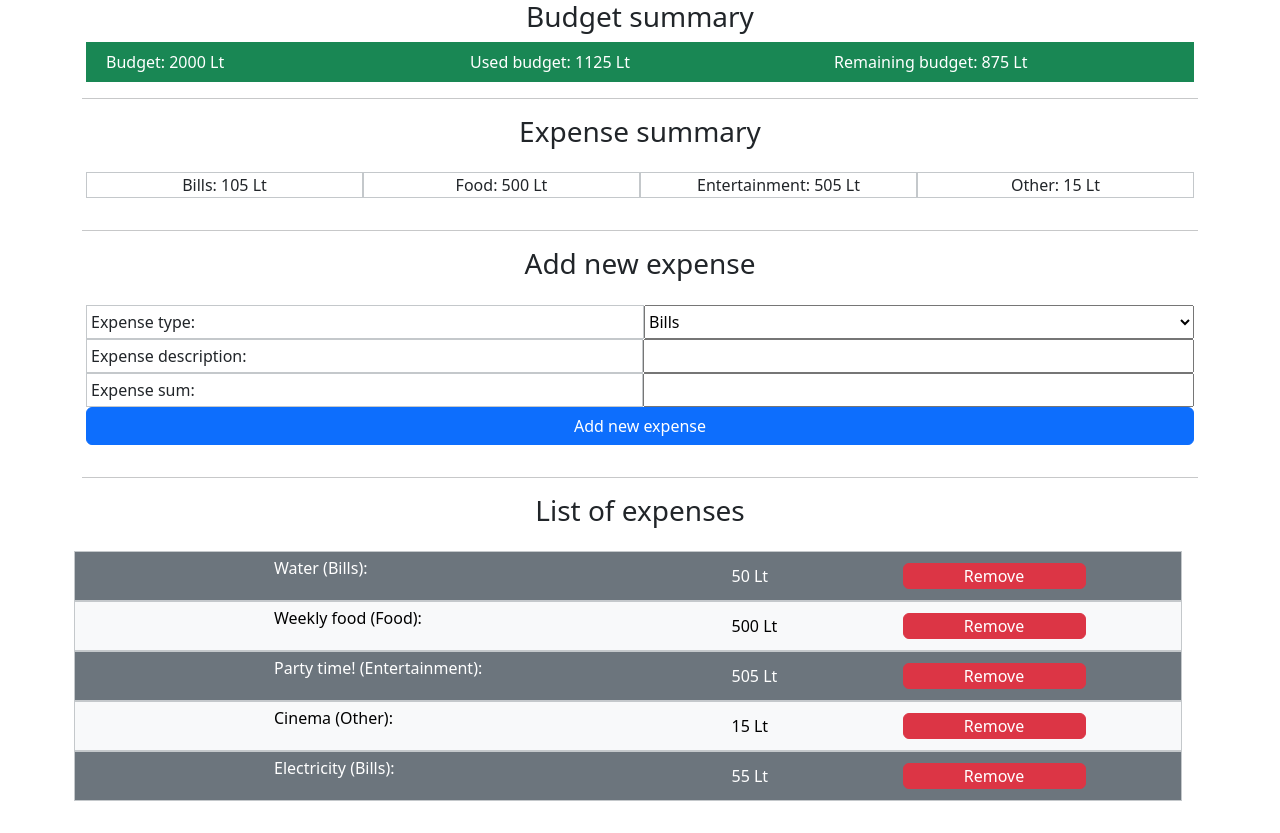
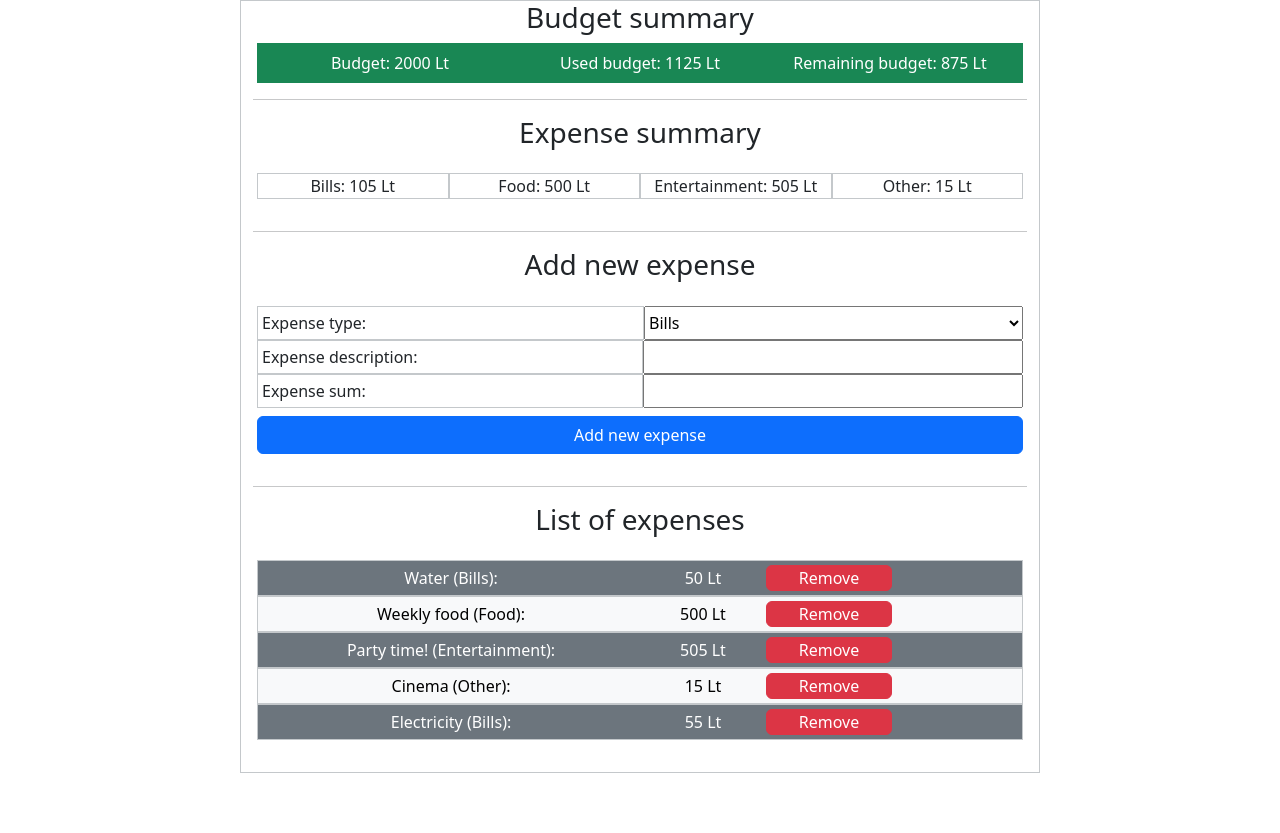
Before and after one commit to ignasc/personal-budget-app, a React (Create React App) app: page / in a window 1280 px wide. After the commit the page ends 800 px from the top, so only its background shows below. Built offline with nearby package versions, Linux system fonts and the light colour scheme.

Commit message:
continued work on UI with bootstrap

```diff
--- a/src/App.js
+++ b/src/App.js
@@ -82,7 +82,7 @@ function App() {
   };
 
   return (
-    <div className="container">
+    <div className="container col-lg-10 border border-secondary-subtle" style={{maxWidth: 800 + 'px'}}>
 
       <AppTitle title={'Budget summary'}/>
 
--- a/src/components/AddNewExpense.js
+++ b/src/components/AddNewExpense.js
@@ -43,7 +43,7 @@ function AddNewExpense(props) {
       <input type="number" form="islaidos-naujas-irasas" id="islaidos-suma" name="islaidu-suma" min="0" className='col col-xs-2' required></input>
     </div>
 
-    <button type="submit" form="islaidos-naujas-irasas"  className="col col-xs-2 offset-xs-5 btn btn-primary">Add new expense</button>
+    <button type="submit" form="islaidos-naujas-irasas"  className="col col-xs-2 offset-xs-5 btn btn-primary mt-2">Add new expense</button>
   </form>
 
   );
--- a/src/components/BudgetSummary.js
+++ b/src/components/BudgetSummary.js
@@ -23,7 +23,7 @@ function BudgetSummary(props){
     };
 
   return(
-    <div className={"row d-flex align-items-center " + budgetColour}>
+    <div className={"row d-flex align-items-center text-center " + budgetColour}>
         <div className="biudzeto-irasas col-sm-4">Budget: {totalBudget} {currency}</div>
 
         <div className="biudzeto-irasas col-sm-4">Used budget: {usedBudget} {currency}</div>
--- a/src/components/ExpenseTable.js
+++ b/src/components/ExpenseTable.js
@@ -5,9 +5,9 @@ function ExpenseTable(props){
     let componentBackgroundLight = "text-bg-light p-1 m-1"
     return (
       //NOTE: key index is reversed to make sure it matches original expense list (expense list here is reversed to make the latest added item be on top of the list)
-      <li key={props.expenseList.length - 1 - index} className={"row border border-secondary-subtle " + (index % 2 === 0 ? componentBackgroundDark : componentBackgroundLight) + "text-center d-flex align-items-center"}>
-        <p className="col-sm-5 offset-sm-2">{item.name} ({props.budgetTypes[item.category].name}):</p>
-        <div className="col-sm-2">{item.sum} {item.currency}</div>
+      <li key={props.expenseList.length - 1 - index} className={"row g-0 border border-secondary-subtle " + (index % 2 === 0 ? componentBackgroundDark : componentBackgroundLight) + "text-center d-flex align-items-center"}>
+        <p className="col-sm-6 m-0 text-center">{item.name} ({props.budgetTypes[item.category].name}):</p>
+        <div className="col-sm-2 text-center">{item.sum} {item.currency}</div>
 
         <button onClick={()=>props.removeExpense(index)} className="col-sm-2 p-0 btn btn-danger">Remove</button>
       </li>
```
